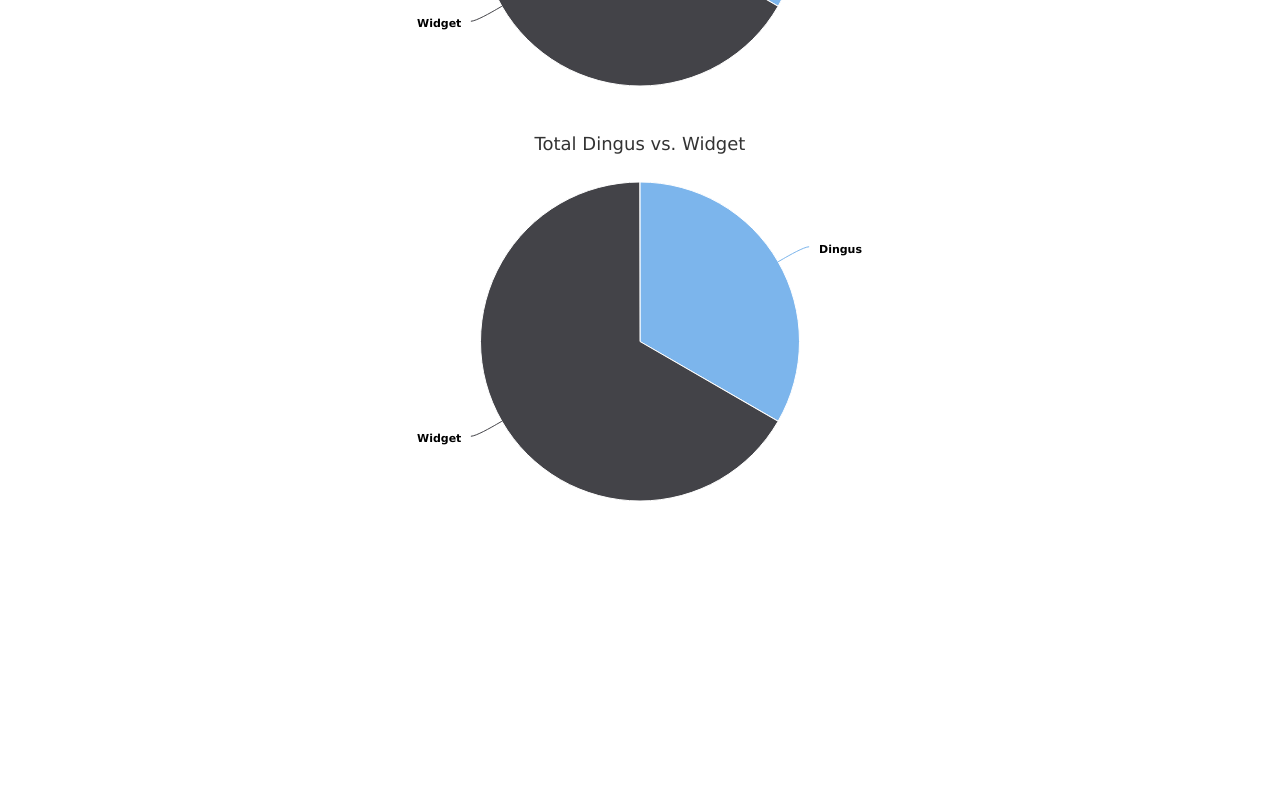
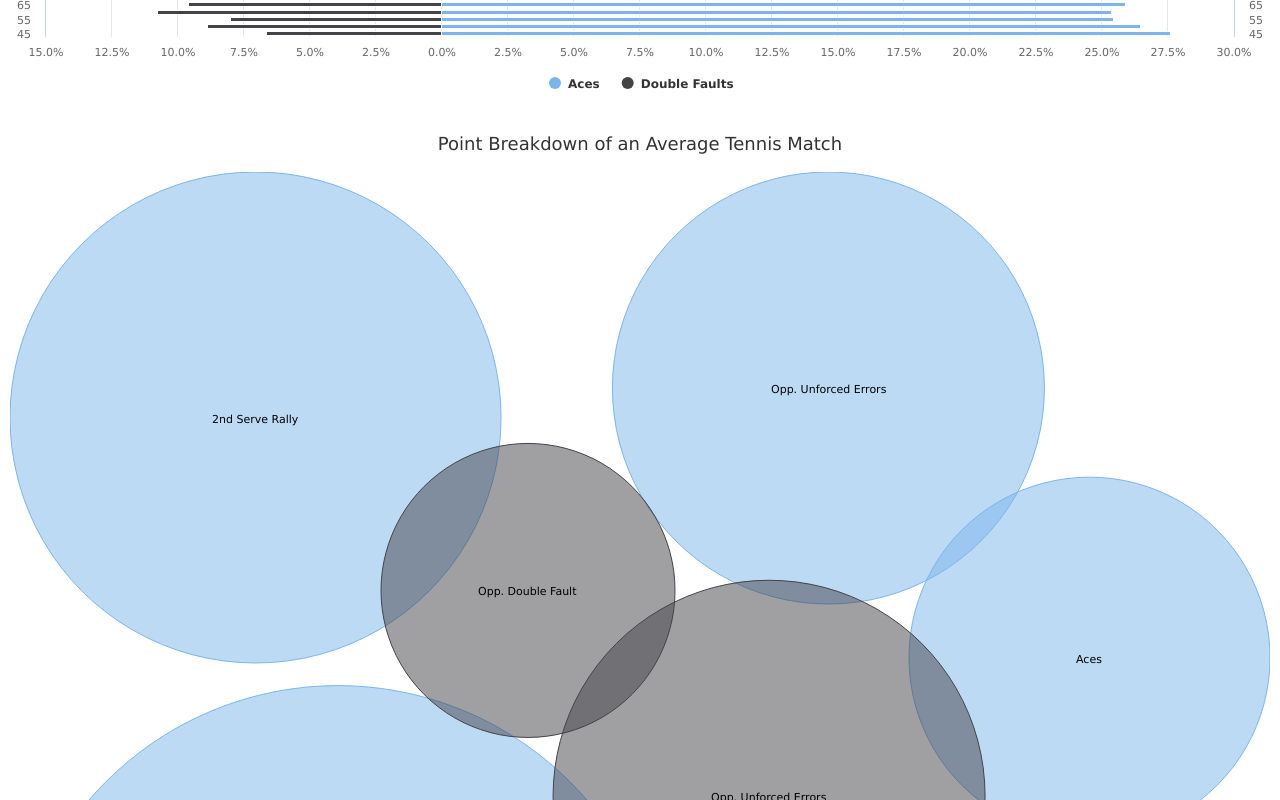
Before and after one commit to mmarkchang/DSC106_Final_Project, a plain HTML site: page index.html in a window 1280 px wide. Shown: the part 1240-2040 px from the top of the page. Before the commit the page ends 1766 px from the top, so only its background shows below. Drawn offline with nearby package versions, Linux system fonts and the light colour scheme.

Commit message:
almost done

```diff
--- a/final_project.js
+++ b/final_project.js
@@ -1,13 +1,20 @@
 function init() {
-    pieChart();
     lineChart();
-    pieChart2();
     slider();
     top100Promise.then(function (top100) {
         barChart(top100, 1973);
 
     })
+    staminaPromise = loadJSON('gg.json');
+    pointsPromise = loadJSON('point_breakdown.json')
+    staminaPromise.then(function (data){
+        plotADF(data);
+    });
+    pointsPromise.then(function (data) {
+        pointBubble(data)
+    });
 }
+
 
 
 async function loadJSON(path) {
@@ -287,6 +294,157 @@ function lineOverlap() {
     });
 }
 
+function plotADF(data){
+    durations = [];
+    for(v in data['aces_prop']) {
+        durations.push(v);
+    }
+    aces = [];
+    df = [];
+    for(v in data['aces_prop']) {
+        aces.push(data['aces_prop'][v])
+        df.push(-1*data['DF_prop'][v])
+    }
+    console.log(aces);
+    Highcharts.chart('ADF', {
+     chart: {
+         type: 'bar'
+     },
+     title: {
+         text: 'Proportion of Aces & Double Faults to Total Serves vs Total Match Duration'
+     },
+     xAxis: [{
+         categories: durations,
+         reversed: false,
+         labels: {
+             step: 2
+         },
+     }, { // mirror axis on right side
+         opposite: true,
+         reversed: false,
+         categories: durations,
+         linkedTo: 0,
+         labels: {
+             step: 2
+         },
+
+     }],
+     yAxis: {
+         title: {
+             text: null
+         },
+         labels: {
+             formatter: function () {
+                 return (Math.abs(this.value)*100).toFixed(1) + '%';
+             },
+             step: 1,
+             max: 200,
+             min: 0,
+         }
+     },
+
+     plotOptions: {
+         series: {
+             stacking: 'normal'
+         }
+     },
+
+     tooltip: {
+         formatter: function () {
+             return '<b>' + this.series.name + ', Total Duration: ' + this.point.category + ' min' + '</b><br/>' +
+                 'Ace %: ' + Highcharts.numberFormat(Math.abs(this.point.y)*100, 1) + '%';
+         }
+     },
+
+     series: [{
+         name: 'Aces',
+         data: aces
+     }, {
+         name: 'Double Faults',
+         data: df
+     }]
+ });
+ }
+
+function pointBubble(data){
+    var aces = data['aces']['1'];
+    var df = data['df']['1'];
+    var serve_and_volley = data['s&v']['1'];
+    var first_rally = data['1stS_rally']['1'];
+    var second_rally = data['2ndS_rally']['1'];
+    var ue = data['unforced_errors']['1'];
+    var osr = data['osr']['1'];
+    Highcharts.chart('bubble-chart', {
+        chart: {
+            type: 'packedbubble',
+            height: '100%'
+        },
+        title: {
+            text: 'Point Breakdown of an Average Tennis Match'
+        },
+        tooltip: {
+            useHTML: true,
+            formatter: function () {
+                console.log(this);
+                var x = this.y.toFixed(2)
+                return '<b>' + this.key + ':</b>' +' ' + x
+            }
+        },
+        plotOptions: {
+            packedbubble: {
+                minSize: '35%',
+                maxSize: '500%',
+                zMin: 0,
+                zMax: 1000,
+                layoutAlgorithm: {
+                    splitSeries: false,
+                    gravitationalConstant: 0.02
+                },
+                dataLabels: {
+                    enabled: true,
+                    format: '{point.name}',
+                    style: {
+                        color: 'black',
+                        textOutline: 'none',
+                        fontWeight: 'normal'
+                    }
+                }
+            }
+        },
+        series: [{
+            name : 'On Serve',
+            data : [{
+                name: 'Aces',
+                value: aces
+            }, {
+                name: 'Serve and Volley',
+                value: serve_and_volley
+            }, {
+                name: '1st Serve Rally',
+                value: first_rally
+            }, {
+                name: '2nd Serve Rally',
+                value: second_rally
+            }, {
+                name: 'Opp. Unforced Errors',
+                value: ue / 2
+            }]
+        }, {
+            name: 'Off Serve',
+            data : [{
+                name: 'Opp. Double Fault',
+                value: df
+            }, {
+                name: 'Opp. Serve Winners',
+                value: osr - (ue/2)
+            }, {
+                name: 'Opp. Unforced Errors',
+                value: ue/2,
+            }]
+        }]
+    })
+}
+
 function pieChart() {
 	var dingus = 2;
 	var widget = 4;
--- /dev/null
+++ b/gg.json
@@ -0,0 +1 @@
+{"aces_prop":{"45":0.2759514083,"50":0.26465699,"55":0.2546936939,"60":0.2539298721,"65":0.2589101328,"70":0.2443288305,"75":0.242818775,"80":0.2443187207,"85":0.2472153774,"90":0.2369640063,"95":0.2387871329,"100":0.2345363773,"105":0.2356494387,"110":0.2491770582,"115":0.2408110753,"120":0.2421109813,"125":0.2312967796,"130":0.2283853931,"135":0.2327783676,"140":0.233357458,"145":0.2292785223,"150":0.2206377538,"155":0.2366703439,"160":0.2347707494,"165":0.2198240647,"170":0.2209287949,"175":0.2430550768,"180":0.2296209704,"185":0.2288457065,"190":0.2194320839,"195":0.2190662711,"200":0.2306043249,"205":0.2493752107,"210":0.2448152883,"215":0.2153679654,"220":0.2183682937,"225":0.2516319547,"235":0.2263632507,"240":0.1909610574},"DF_prop":{"45":0.0664122559,"50":0.0886960175,"55":0.0798235297,"60":0.1077084938,"65":0.0957013321,"70":0.1068101811,"75":0.1124020641,"80":0.1106566417,"85":0.1009180492,"90":0.0970535521,"95":0.0965762233,"100":0.1013041108,"105":0.1030516751,"110":0.1012366312,"115":0.0982402022,"120":0.1068694453,"125":0.1065286712,"130":0.0975929058,"135":0.1037922889,"140":0.1041836128,"145":0.1058048945,"150":0.1132801925,"155":0.103269269,"160":0.1034671403,"165":0.1026324491,"170":0.1091084995,"175":0.1125200216,"180":0.109071875,"185":0.1097342738,"190":0.1079995836,"195":0.1175708306,"200":0.0984719796,"205":0.0964341761,"210":0.1250056257,"215":0.0748106061,"220":0.090943421,"225":0.0915884727,"235":0.0948777773,"240":0.0965910882}}
--- a/index.html
+++ b/index.html
@@ -9,6 +9,7 @@
     <script src=final_project.js></script>
     <script src="https://code.highcharts.com/highcharts.js"></script>
     <link rel="stylesheet" href="https://unpkg.com/purecss@1.0.1/build/pure-min.css" integrity="sha384-oAOxQR6DkCoMliIh8yFnu25d7Eq/PHS21PClpwjOTeU2jRSq11vu66rf90/cZr47" crossorigin="anonymous">
+    <script src="https://code.highcharts.com/highcharts-more.js"></script>
   </head>
   <body onload="init()">
     <main>
@@ -34,9 +35,9 @@
           <a class="dropdown_player" onclick="lineOverlap()">8 Player Overlay</a>
         </div>
       </div>
-      <div class="chart" id="pie-chart">
+      <div class="chart" id="ADF">
       </div>
-      <div class="chart" id="pie-chart2">
+      <div class="chart" id="bubble-chart">
       </div>
     </main>
   </body>
--- /dev/null
+++ b/point_breakdown.json
@@ -0,0 +1 @@
+{"aces":{"1":12.2017707985},"df":{"1":5.7367858336},"s&v":{"1":5.7367858336},"1stS_rally":{"1":68.8628800535},"2ndS_rally":{"1":31.4268292683},"unforced_errors":{"1":43.3},"Opp. Serve Rally":{"1":53.7022385566},"osr":{"1":53.7022385566}}
```
